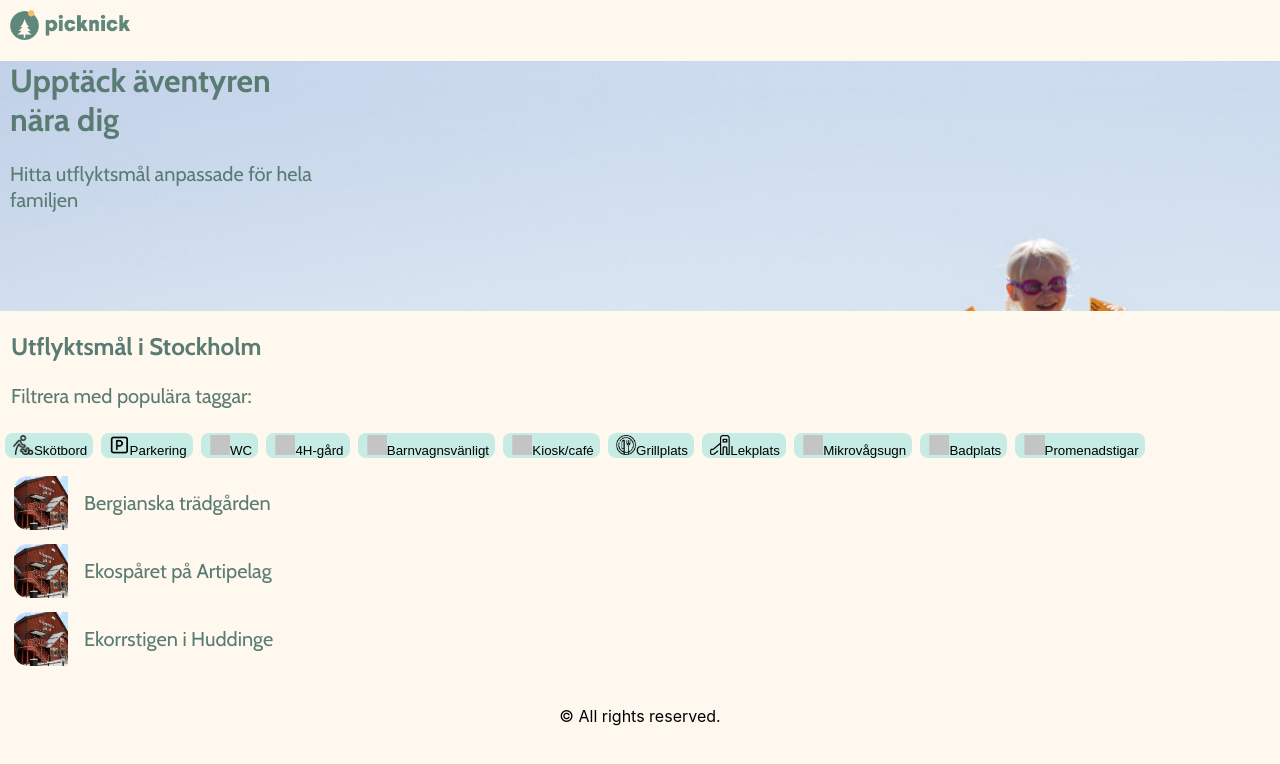
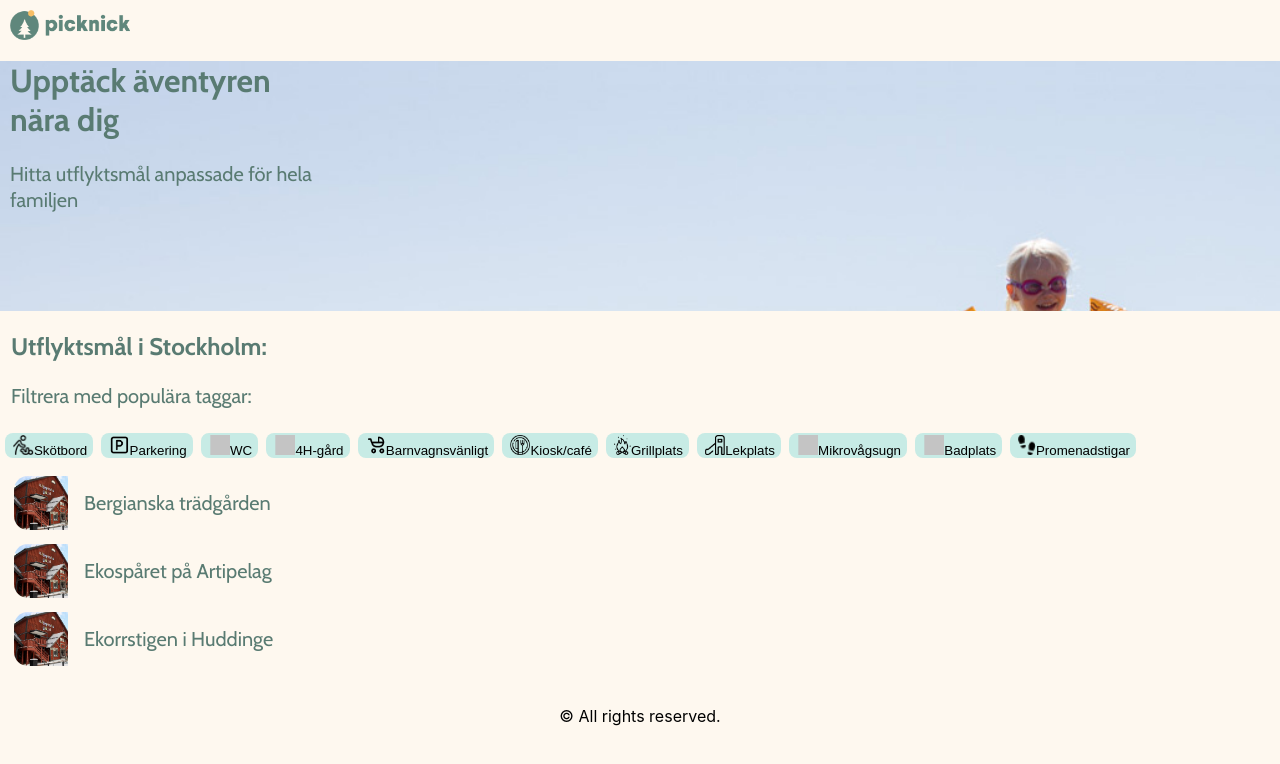
Before and after one commit to Soljojjo/Picknick, a React (Create React App) app: page / in a window 1280 px wide. Shown: the top 764 px of the page. Built offline with nearby package versions, Linux system fonts and the light colour scheme.

Commit message:
Slight improvements in MainManu

```diff
--- a/src/project/MainMenu.js
+++ b/src/project/MainMenu.js
@@ -6,28 +6,28 @@ import Destinations from './Destinations';
 
 const MainMenu = () => {
 
-    const [changingDiaper, setChangingDiaper] = useState(false); const toggleChangingDiaper = () => {
-        setChangingDiaper(value => !value);
-        //  alert("toggleChangingDiaper called, value is now: " + changingDiaper + ", CSS class: " + (changingDiaper ? "button_on" : "button_off"))
-    }
-    const [parking, setParking] = useState(false); /*     */ const toggleParking = () => setParking(value => !value);
-    const [wc, setWc] = useState(false); /*               */ const toggleWc = () => setWc(value => !value);
-    const [fourH, setFourH] = useState(false); /*         */ const toggleFourH = () => setFourH(value => !value);
-    const [pramFriendly, setPramFriendly] = useState(false); const togglePramFriendly = () => setPramFriendly(value => !value);
-    const [cafe, setCafe] = useState(false); /*           */ const toggleCafe = () => setCafe(value => !value);
-    const [fireplace, setFireplace] = useState(false); /* */ const toggleFireplace = () => setFireplace(value => !value);
-    const [playground, setPlayground] = useState(false); /**/const togglePlayground = () => setPlayground(value => !value);
-    const [microwave, setMicrowave] = useState(false); /* */ const toggleMicrowave = () => setMicrowave(value => !value);
-    const [beach, setBeach] = useState(false); /*         */ const toggleBeach = () => setBeach(value => !value);
-    const [trails, setTrails] = useState(false); /*       */ const toggleTrails = () => setTrails(value => !value);
+    // States for all filter buttons, 'false' for buttons/filtereing that is not pressed/on
+    const [changingDiaper, setChangingDiaper] = useState(false); const toggleChangingDiaper = () => { setChangingDiaper(value => !value); }
+    const [parking, setParking] = useState(false); /*         */ const toggleParking = () => setParking(value => !value);
+    const [wc, setWc] = useState(false); /*                   */ const toggleWc = () => setWc(value => !value);
+    const [fourH, setFourH] = useState(false); /*             */ const toggleFourH = () => setFourH(value => !value);
+    const [pramFriendly, setPramFriendly] = useState(false);/**/ const togglePramFriendly = () => setPramFriendly(value => !value);
+    const [cafe, setCafe] = useState(false); /*               */ const toggleCafe = () => setCafe(value => !value);
+    const [fireplace, setFireplace] = useState(false); /*     */ const toggleFireplace = () => setFireplace(value => !value);
+    const [playground, setPlayground] = useState(false); /*   */ const togglePlayground = () => setPlayground(value => !value);
+    const [microwave, setMicrowave] = useState(false); /*     */ const toggleMicrowave = () => setMicrowave(value => !value);
+    const [beach, setBeach] = useState(false); /*             */ const toggleBeach = () => setBeach(value => !value);
+    const [trails, setTrails] = useState(false); /*           */ const toggleTrails = () => setTrails(value => !value);
 
-    /* const [filterSetting, setFilterSetting] = useState([false,false,false,false,false,false,false,false,false,false,false); */
-
+    /*
+        const [changingDiaper, setChangingDiaper] = useState(false); const toggleChangingDiaper = () => {
+            setChangingDiaper(value => !value);
+            alert("toggleChangingDiaper called, value is now: " + changingDiaper + ", CSS class: " + (changingDiaper ? "button_on" : "button_off"))
+        }
+        const [filterSetting, setFilterSetting] = useState([false,false,false,false,false,false,false,false,false,false,false);  */
 
     useEffect(() => {
-
         // alert("Useeffect was called!");
-
     })
 
     return (
@@ -49,20 +49,20 @@ const MainMenu = () => {
 
             <div className="container2">
 
-                <h2>Utflyktsmål i Stockholm</h2>
+                <h2>Utflyktsmål i Stockholm:</h2>
 
                 <p className="body_copy_filter">Filtrera med populära taggar:</p>
                 <button className={changingDiaper ? "button_on" : "button_off"} onClick={toggleChangingDiaper}> <img src="./icons/family baby change diaper.png" height="20px" />Skötbord</button>
                 <button className={parking ? "button_on" : "button_off"} onClick={toggleParking}> <img src="./icons/u_parking-square.png" height="20px" />Parkering</button>
-                <button className={wc ? "button_on" : "button_off"} onClick={toggleWc}> <img src="./icons/_fill_icon_empty.png" height="20px" onClick={toggleChangingDiaper} />WC</button>
+                <button className={wc ? "button_on" : "button_off"} onClick={toggleWc}> <img src="./icons/_fill_icon_empty.png" height="20px" />WC</button>
                 <button className={fourH ? "button_on" : "button_off"} onClick={toggleFourH}> <img src="./icons/_fill_icon_empty.png" height="20px" />4H-gård</button>
-                <button className={pramFriendly ? "button_on" : "button_off"} onClick={togglePramFriendly}> <img src="./icons/_fill_icon_empty.png" height="20px" />Barnvagnsvänligt</button>
-                <button className={cafe ? "button_on" : "button_off"} onClick={toggleCafe}> <img src="./icons/_fill_icon_empty.png" height="20px" />Kiosk/café</button>
-                <button className={fireplace ? "button_on" : "button_off"} onClick={toggleFireplace}> <img src="./icons/plate.png" height="20px" />Grillplats</button>
+                <button className={pramFriendly ? "button_on" : "button_off"} onClick={togglePramFriendly}> <img src="./icons/u_baby-carriage.png" height="20px" />Barnvagnsvänligt</button>
+                <button className={cafe ? "button_on" : "button_off"} onClick={toggleCafe}> <img src="./icons/plate.png" height="20px" />Kiosk/café</button>
+                <button className={fireplace ? "button_on" : "button_off"} onClick={toggleFireplace}> <img src="./icons/Grillplats.png" height="20px" />Grillplats</button>
                 <button className={playground ? "button_on" : "button_off"} onClick={togglePlayground}> <img src="./icons/family outdoors slide.png" height="20px" />Lekplats</button>
                 <button className={microwave ? "button_on" : "button_off"} onClick={toggleMicrowave}> <img src="./icons/_fill_icon_empty.png" height="20px" />Mikrovågsugn</button>
                 <button className={beach ? "button_on" : "button_off"} onClick={toggleBeach}> <img src="./icons/_fill_icon_empty.png" height="20px" />Badplats</button>
-                <button className={trails ? "button_on" : "button_off"} onClick={toggleTrails}> <img src="./icons/_fill_icon_empty.png" height="20px" />Promenadstigar</button>
+                <button className={trails ? "button_on" : "button_off"} onClick={toggleTrails}> <img src="./icons/stigar.png" height="20px" />Promenadstigar</button>
             </div>
 
             <div className="container3">
```
